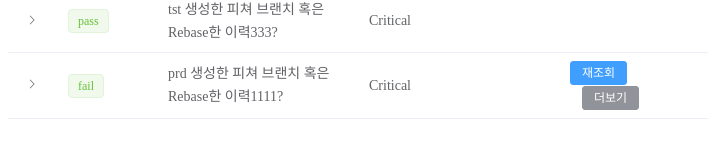
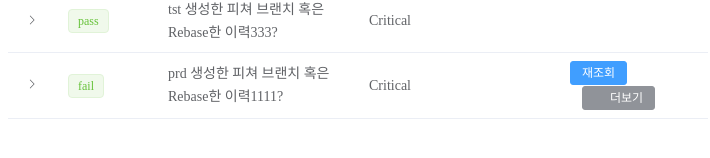
Before and after one commit to o5ranc/myVue, a Vue app: page / in a window 1280 px wide. Both pictures are taken after a click on the element 32 px from the left and 177 px from the top of the page. Shown: the part 502-660 px from the top of the page, without its empty margins (0-710 px from the left). Built offline with nearby package versions, Linux system fonts and the light colour scheme; a web font is replaced by a local one.

Commit message:
현상태 백업

```diff
--- a/src/views/testViews/BranchLintList.vue
+++ b/src/views/testViews/BranchLintList.vue
@@ -11,9 +11,9 @@
 
     <el-table :data="getAllLintItems" style="width: 700px" @expand-change="handleExpandClick">
       <el-table-column type="expand">
-        <template #default="props">
-          <div v-if="props.row.progress === 100 && props.row.result === 'fail'">
-            <el-table :data="props.row.commitDetails" style="width: 100%; margin-top: 0; border-top: none;">
+        <template #expand="{ row }">
+          <div v-if="row.progress === 100 && row.result === 'fail' && row.showDetails">
+            <el-table :data="row.commitDetails" style="width: 100%; margin-top: 0; border-top: none;">
               <el-table-column prop="message" label="Commits Message" />
               <el-table-column prop="user" label="Commit User" width="150" />
               <el-table-column prop="time" label="Commits 시간" width="180" />
@@ -39,7 +39,14 @@
         <template #default="{ row }">
           <div v-if="row.progress === 100 && row.result === 'fail'">
             <el-button size="small" type="primary" @click="recheckItem(row)">재조회</el-button>
-            <el-button size="small" type="info" @click="toggleDetails(row)">더보기</el-button>
+            <el-button
+              size="small"
+              type="info"
+              @click="toggleDetails(row)"
+              :icon="row.showDetails ? 'el-icon-arrow-up' : 'el-icon-arrow-down'"
+            >
+              {{ row.showDetails ? '접기' : '더보기' }}
+            </el-button>
           </div>
         </template>
       </el-table-column>
@@ -59,6 +66,7 @@ interface LintItem {
   progress?: number;
   showDetails?: boolean;
   commitDetails?: CommitDetail[];
+  stage?: string;
 }
 
 interface CommitDetail {
@@ -158,7 +166,8 @@ export default defineComponent({
           ...lintItem,
           stage: item.stage,
           showDetails: false,
-          commitDetails: []
+          commitDetails: [],
+          status: lintItem.progress === 100 && lintItem.result === 'fail' ? 'fail' : ''
         }))
       )
     })
@@ -348,31 +357,60 @@ export default defineComponent({
           })
         }
 
-        item.commitDetails = randomCommits
+        // Vue의 반응형 시스템을 활용하여 데이터 업데이트
+        item.commitDetails = [...randomCommits];
       }
 
       // showDetails 속성을 토글
-      item.showDetails = !item.showDetails
+      item.showDetails = !item.showDetails;
 
-      // 테이블의 expand 상태를 변경하기 위해 강제로 리렌더링
+      // Vue의 nextTick을 사용하여 DOM 업데이트 후 처리
       nextTick(() => {
-        const table = document.querySelector('.el-table')
+        console.log('DOM 업데이트 후 처리 시작');
+        const table = document.querySelector('.el-table');
+
         if (table) {
-          const rows = table.querySelectorAll('.el-table__row')
+          const rows = table.querySelectorAll('.el-table__row');
+
           rows.forEach((row, index) => {
-            if (getAllLintItems.value[index] === item) {
-              const expandBtn = row.querySelector('.el-table__expand-icon')
-              if (expandBtn) {
+            const currentItem = getAllLintItems.value[index];
+
+            // 객체의 고유 속성을 비교
+            if (currentItem.functionName === item.functionName &&
+                currentItem.content === item.content &&
+                currentItem.stage === item.stage) {
+              console.log('일치하는 행 찾음:', row);
+
+              // expand 버튼 클릭 이벤트를 시뮬레이션
+              const expandIcon = row.querySelector('.el-table__expand-icon');
+              if (expandIcon) {
+                // expand 상태 토글
                 if (item.showDetails) {
-                  expandBtn.classList.add('el-table__expand-icon--expanded')
+                  // 펼치기
+                  (expandIcon as HTMLElement).classList.add('el-table__expand-icon--expanded');
+                  (row as HTMLElement).classList.add('expanded');
+
+                  // expand 행 표시
+                  const expandRow = row.nextElementSibling;
+                  if (expandRow && expandRow.classList.contains('el-table__expanded-cell')) {
+                    (expandRow as HTMLElement).style.display = 'table-row';
+                  }
                 } else {
-                  expandBtn.classList.remove('el-table__expand-icon--expanded')
+                  // 접기
+                  (expandIcon as HTMLElement).classList.remove('el-table__expand-icon--expanded');
+                  (row as HTMLElement).classList.remove('expanded');
+
+                  // expand 행 숨기기
+                  const expandRow = row.nextElementSibling;
+                  if (expandRow && expandRow.classList.contains('el-table__expanded-cell')) {
+                    (expandRow as HTMLElement).style.display = 'none';
+                  }
                 }
               }
             }
-          })
+          });
         }
-      })
+      });
 
       console.log('더보기 클릭 후:', item.showDetails, item.commitDetails);
     }
@@ -400,4 +438,5 @@ export default defineComponent({
 .el-table {
   margin-bottom: 0;
 }
+
 </style>
```
